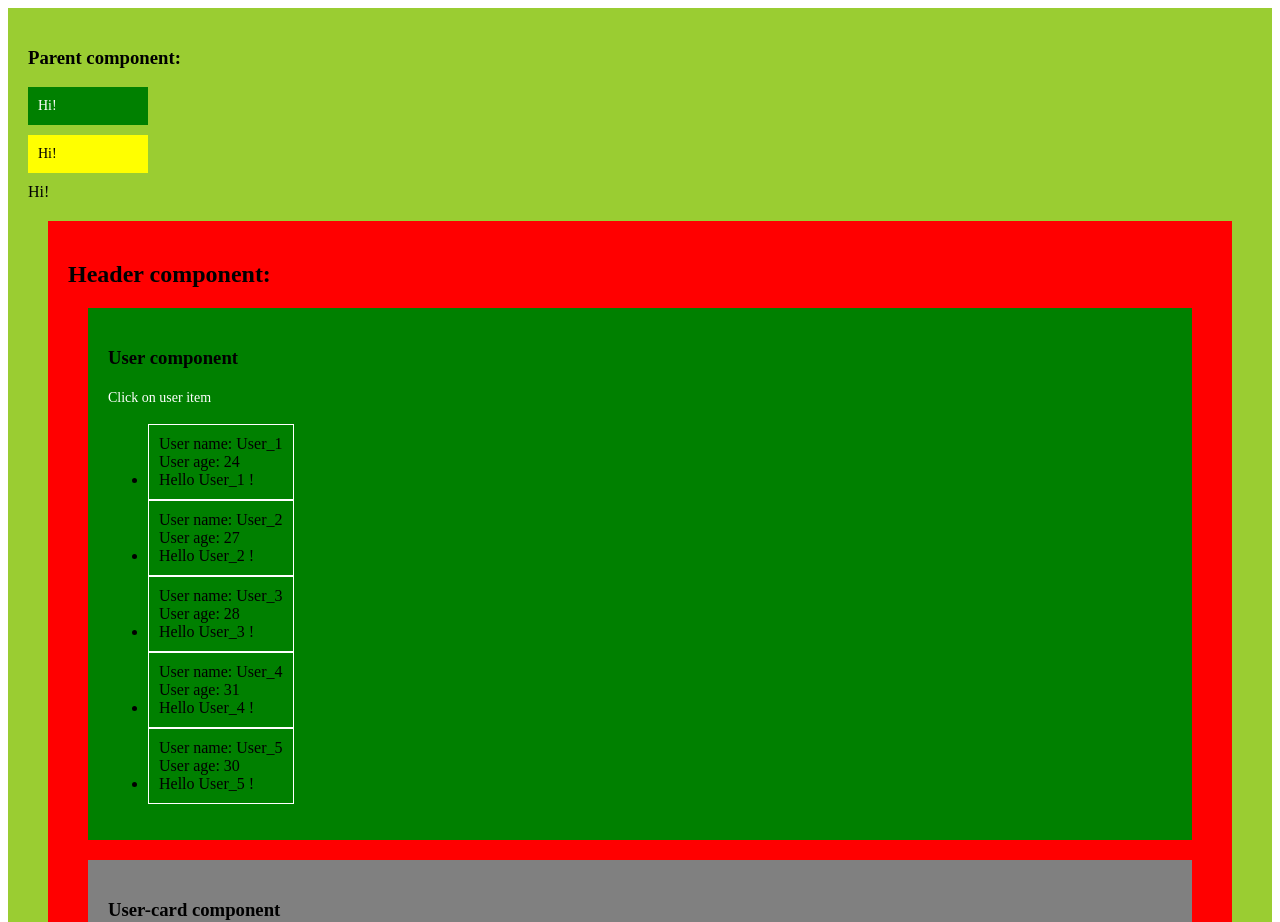
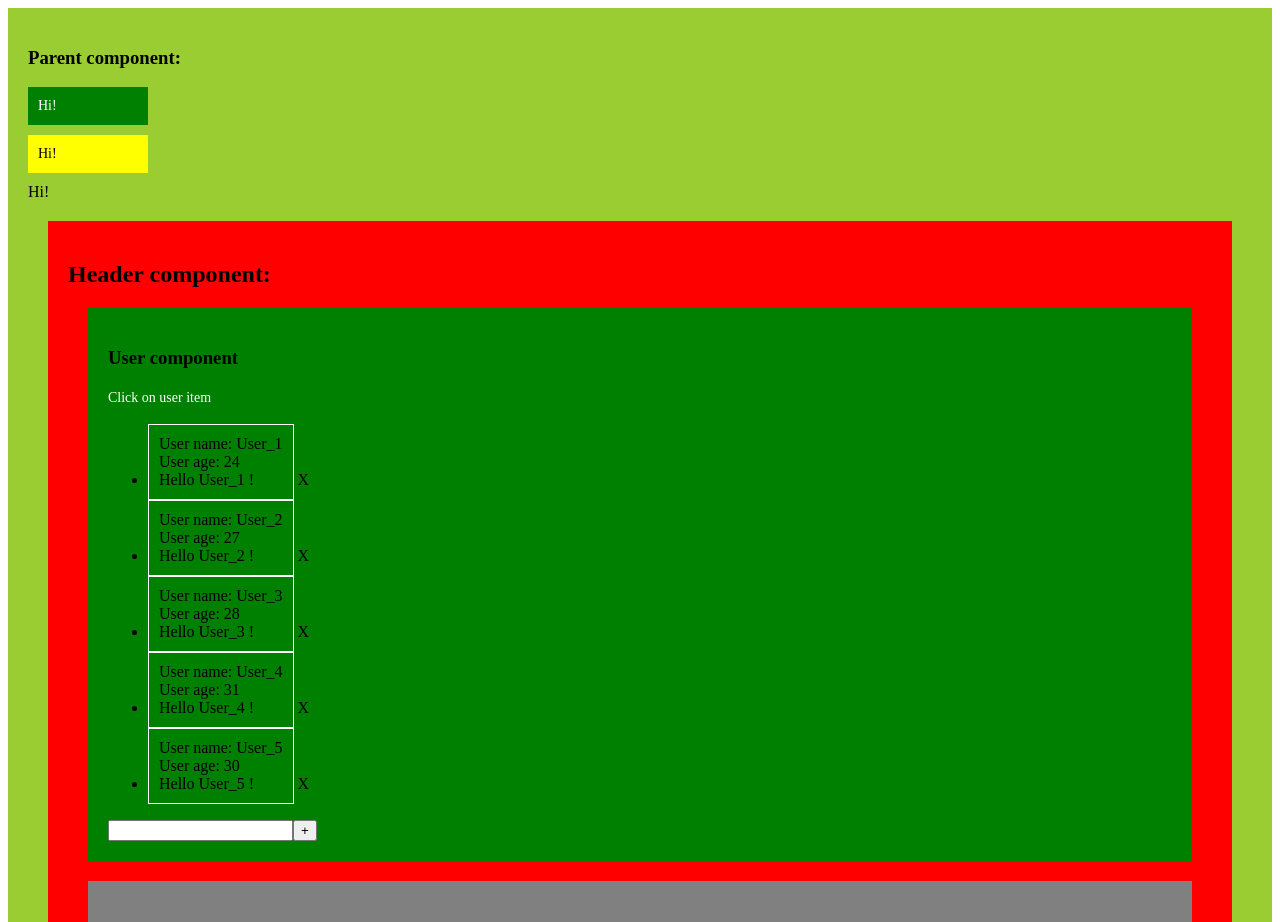
Before and after one commit to iwebnal/angular-learn, an Angular app: page / in a window 1280 px wide. Shown: the top 922 px of the page. Built offline with nearby package versions, Linux system fonts and the light colour scheme.

Commit message:
[*] UserService: added methods for users ToDo list

```diff
--- a/src/app/header/header.component.html
+++ b/src/app/header/header.component.html
@@ -6,9 +6,13 @@
     <ul>
         <li *ngFor="let user of headerUser">
             <app-user [headerUser]="user" (userSelected)="userSelected = user"></app-user>
+            <span (click)="removeUser(user.name)" style="cursor: pointer;"> X </span>
         </li>
     </ul>
 
+    <!-- Added new Users -->
+    <input type="text" #userNameElement>
+    <button (click)="addUser(userNameElement.value); userNameElement.value = '';" style="cursor: pointer"> + </button>
 
 </div>
 
--- a/src/app/header/header.component.ts
+++ b/src/app/header/header.component.ts
@@ -34,5 +34,20 @@ export class HeaderComponent implements OnInit {
     this.headerUser = this._userService.getAll();
   }
 
+  public removeUser(name: string) {
+    this._userService.remove(name);
+    this.headerUser = this._userService.getAll(); // update user list
+  }
+
+  public addUser(name) {
+
+    if(!name) {
+      return; // nothing to do for name undefined
+    }
+
+    this._userService.add(name);
+    this.headerUser = this._userService.getAll(); // update user list
+  }
+
 
 }
--- a/src/app/user.service.ts
+++ b/src/app/user.service.ts
@@ -14,4 +14,13 @@ export class UserService {
   public getAll() {
     return this.headerUser;
   }
+
+  public remove(name: string) {
+    return this.headerUser = this.headerUser.filter(item => item.name !== name);
+  }
+
+  public add(name: string, age: number = 333) {
+    this.headerUser.push({ name, age });
+  }
+
 }
```
